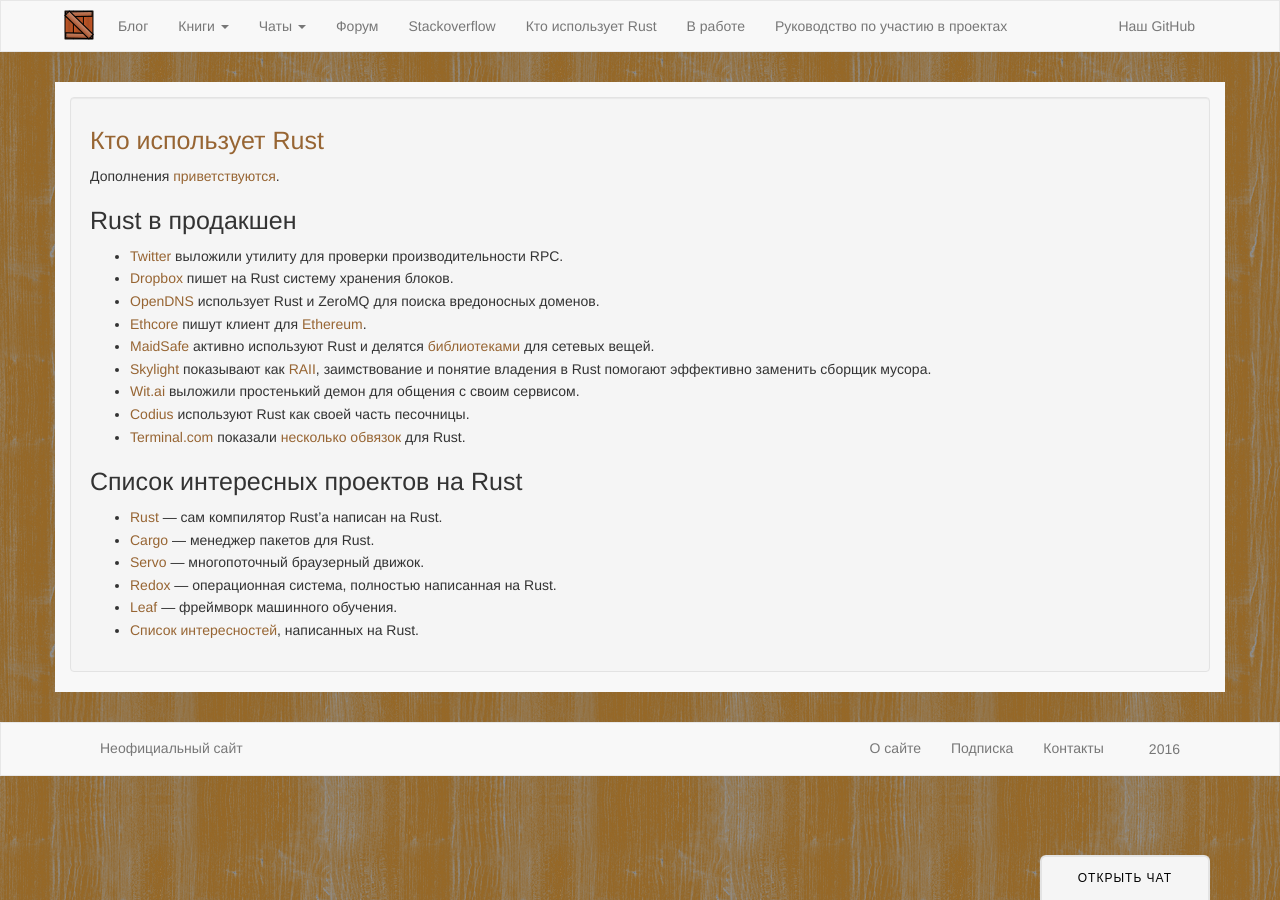
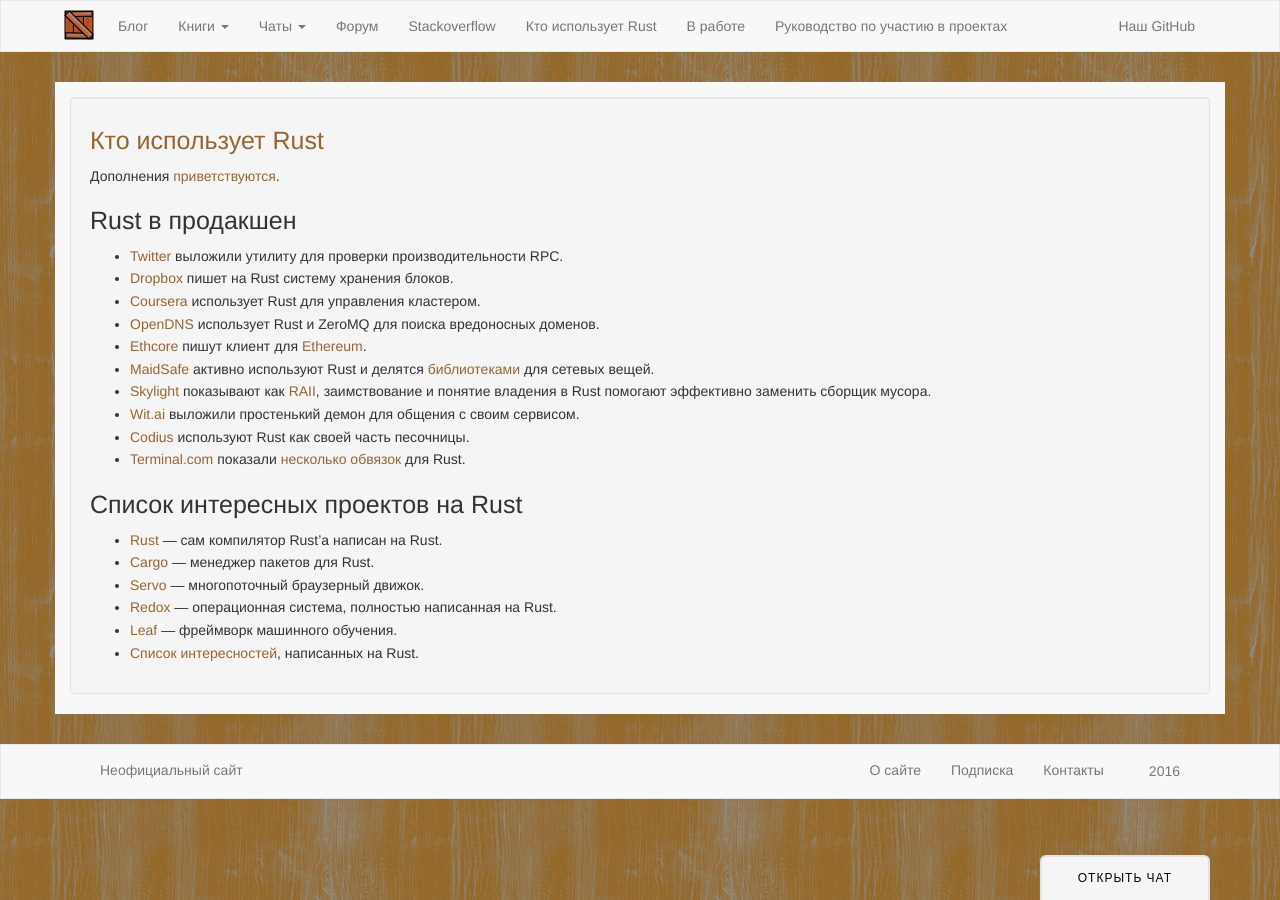
Before and after one commit to rust-lang-ru/rustycrate.ru, a Jekyll site: the page built from adopters.md, in a window 1280 px wide. Built offline with Jekyll 4.4.1, drawn with Linux system fonts in a browser that asks for light colours; nearby versions of some CDN libraries; Markdown is read by kramdown in place of the engine named in the settings.

Commit message:
Добавляем Coursera

```diff
--- a/adopters.md
+++ b/adopters.md
@@ -9,6 +9,8 @@
 * [Twitter](https://github.com/twitter/rpc-perf) выложили утилиту для проверки производительности RPC.
 * [Dropbox](http://www.wired.com/2016/03/epic-story-dropboxs-exodus-amazon-cloud-empire/) пишет на Rust
   систему хранения блоков.
+* [Coursera](https://building.coursera.org/blog/2016/07/07/rust-docker-in-production-coursera/) использует
+  Rust для управления кластером.
 * [OpenDNS](https://labs.opendns.com/2013/10/04/zeromq-helping-us-block-malicious-domains/) использует
   Rust и ZeroMQ для поиска вредоносных доменов.
 * [Ethcore](https://ethcore.io/parity.html) пишут клиент для [Ethereum](https://ru.wikipedia.org/wiki/Ethereum).
```
